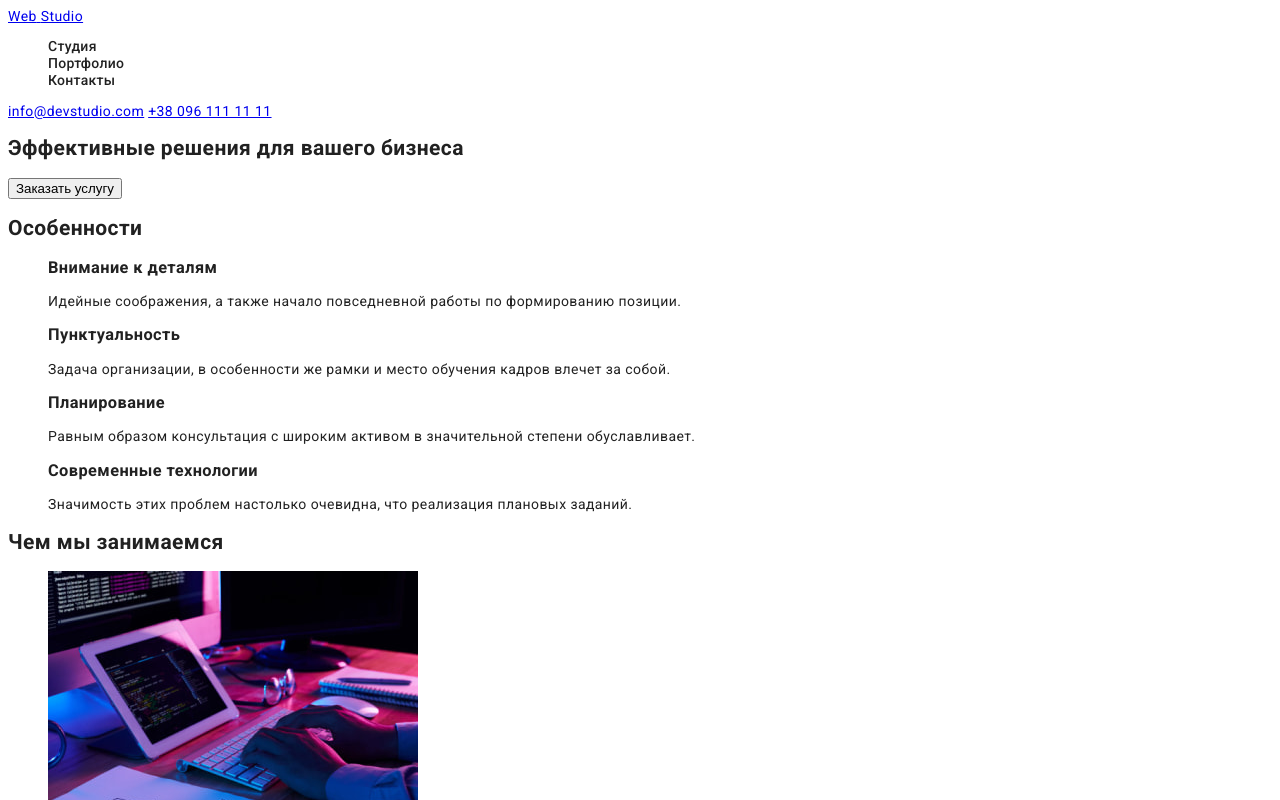
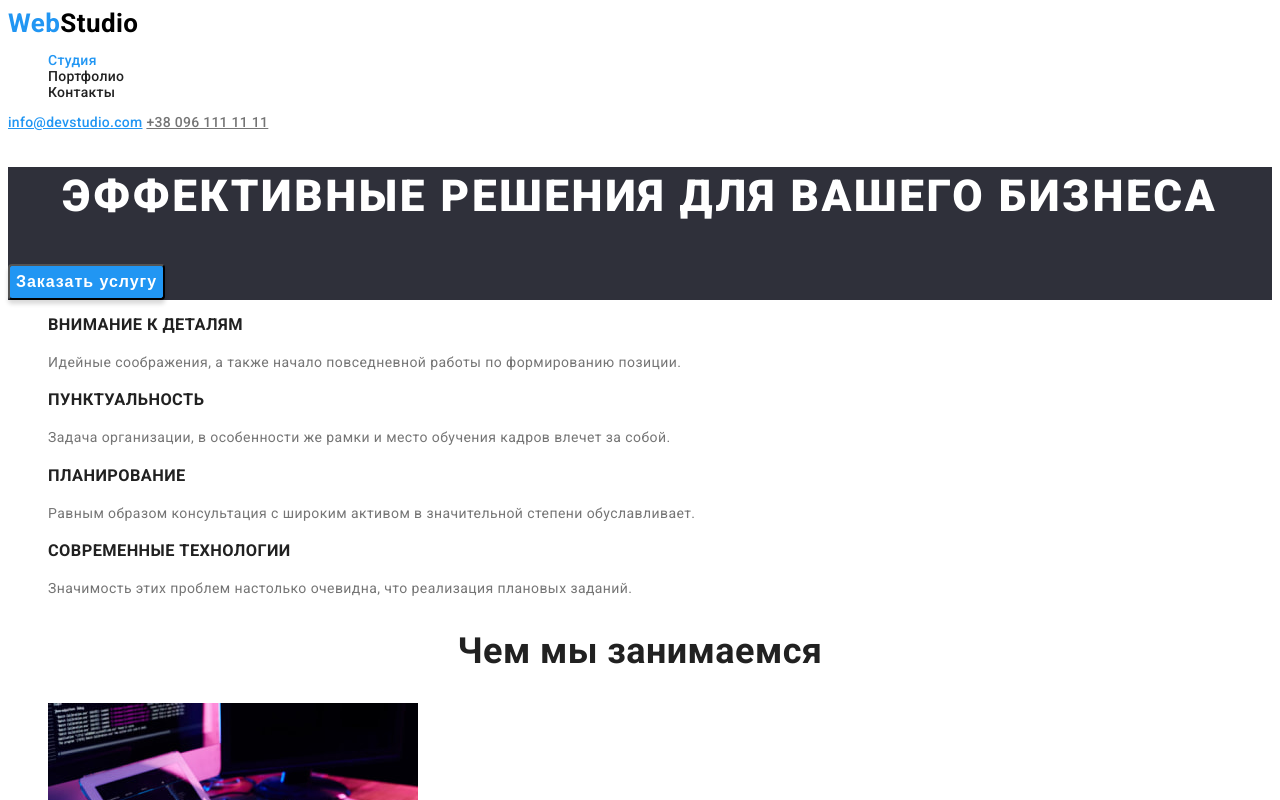
Before and after one commit to AlexAndriushchenko/goit-markup-hw-02, a plain HTML site: page index.html in a window 1280 px wide. Shown: the top 800 px of the page. Drawn offline with Linux system fonts and the light colour scheme.

Commit message:
first page

```diff
--- a/css/styles.css
+++ b/css/styles.css
@@ -1,17 +1,3 @@
-/* color: #2196F3; голубой
-color: #000000; черный
-++color: #212121; черный-портфолио
-+++color: #757575; номер телефона
-++#FFFFFF; белый
-background: #2F303A;
-color: rgba(255, 255, 255, 0.6); подвал*/
-
-/* background: #FFFFFF; шапка
-background: #2F303A большой блок;
-background: #E5E5E5;
-background: #F5F4FA; наша команда
- */
-
 :root {
   --primary-text-color: #212121;
   --title-text-color: #ffffff;
@@ -19,38 +5,177 @@ background: #F5F4FA; наша команда
   --text-color: #757575;
   --contact-color: rgba(255, 255, 255, 0.6);
   --primary-bg-color: #2f303a;
+  --main-font: "Roboto", sans-serif;
+  --secondary-font: "Raleway" sans-serif;
 }
 
+body {
+  font-family: var(--main-font);
+  font-size: 14px;
+  line-height: 1.14;
+  letter-spacing: 0.03em;
+  color: var(--primary-text-color);
+  background-color: #ffffff;
+}
+
+/* общие паттерны */
 .list {
   list-style: none;
 }
 
-/* a {
-  text-decoration: none;
-} */
-
-body {
-  color: var(--primary-text-color);
-  background-color: #ffffff;
-  font-family: "Roboto", sans-serif;
-  font-size: 14px;
-  /* line-height: 1.14; */
-  letter-spacing: 0.03em;
+.visually-hidden {
+  position: absolute;
+  white-space: nowrap;
+  width: 1px;
+  height: 1px;
+  overflow: hidden;
+  border: 0;
+  padding: 0;
+  clip: rect(0 0 0 0);
+  clip-path: inset(50%);
+  margin: -1px;
 }
 
 /* Шапка сайта */
-.page-header {
-  /* background: #ffffff; */
+.logo {
+  font-family: var(--secondary-font);
+  font-weight: 700;
+  font-size: 26px;
+  line-height: 1.19;
+
+  text-decoration: none;
+  color: var(--accent-color);
+}
+
+.logo-black {
+  color: #000000;
+}
+
+.logo-white {
+  color: #ffffff;
 }
 
 .link-header {
-  font-family: "Roboto";
-  font-style: normal;
   font-weight: 500;
-  font-size: 14px;
-  line-height: 1.14;
   letter-spacing: 0.02em;
   text-decoration: none;
+  color: var(--primary-text-color);
+}
+
+.link-header:hover,
+.link-header:focus {
+  color: var(--accent-color);
+}
+
+.link-contact {
+  font-weight: 500;
+  letter-spacing: 0.02em;
+  color: var(--text-color);
+}
+
+.link-contact:hover,
+.link-contact:focus {
+  color: var(--accent-color);
+}
+
+.link-active {
+  color: var(--accent-color);
+}
+
+/* hero */
+.hero {
+  background: var(--primary-bg-color);
+}
+
+.hero-title {
+  font-weight: 900;
+  font-size: 44px;
+  line-height: 1.36;
+  text-align: center;
+  letter-spacing: 0.06em;
+  text-transform: uppercase;
+  color: var(--title-text-color);
+}
+
+.hero-button {
+  background: var(--accent-color);
+  box-shadow: 0px 4px 4px rgba(0, 0, 0, 0.15);
+  border-radius: 4px;
+
+  font-weight: 700;
+  font-size: 16px;
+  line-height: 1.88;
+  display: flex;
+  align-items: center;
+  text-align: center;
+  letter-spacing: 0.06em;
+
+  color: #ffffff;
+}
+
+/* Преимущества */
+.advantages-header {
+  font-weight: 700;
+  text-transform: uppercase;
 
   color: var(--primary-text-color);
 }
+
+.advantages-text {
+  font-size: 14px;
+  line-height: 1.71;
+  color: var(--text-color);
+}
+
+/* Чем мы занимаемся */
+.activity {
+  font-weight: 700;
+  font-size: 36px;
+  line-height: 1.16;
+  text-align: center;
+  color: var(--primary-text-color);
+}
+
+/* Наша команда */
+.team {
+  background: #f5f4fa;
+}
+
+.team-header {
+  font-weight: 700;
+  font-size: 36px;
+  line-height: 1.16;
+  text-align: center;
+  color: var(--primary-text-color);
+}
+
+.team-member {
+  font-weight: 500;
+  font-size: 16px;
+  line-height: 1.18;
+  text-align: center;
+  color: var(--primary-text-color);
+}
+
+.team-text {
+  font-size: 16px;
+  line-height: 1.18;
+  text-align: center;
+  color: var(--text-color);
+}
+
+/* Футер */
+.footer {
+  background: #2f303a;
+}
+
+.footer-address {
+  font-style: normal;
+  line-height: 1.71;
+  color: var(--title-text-color);
+}
+
+.footer-contact {
+  line-height: 1.71;
+  color: var(--contact-color);
+}
--- a/index.html
+++ b/index.html
@@ -17,19 +17,17 @@
   </head>
   <body>
     <!-- Шапка сайта -->
-    <header clss="page-header">
-      <nav class="site-nav">
-        <a href="/"
-          ><span class="web">Web</span> <span class="studio">Studio</span></a
-        >
+    <header>
+      <nav>
+        <a class="logo" href=""> Web<span class="logo-black">Studio</span></a>
         <ul class="list">
-          <li><a class="link-header" href="">Студия</a></li>
+          <li><a class="link-header link-active" href="">Студия</a></li>
           <li><a class="link-header" href="./portfolio.html">Портфолио</a></li>
           <li><a class="link-header" href="">Контакты</a></li>
         </ul>
       </nav>
 
-      <a class="link-contact" href="mailto:info@devstudio.com"
+      <a class="link-contact link-active" href="mailto:info@devstudio.com"
         >info@devstudio.com</a
       >
       <a class="link-contact" href="tel:+380961111111">+38 096 111 11 11</a>
@@ -45,32 +43,32 @@
       <!-- Преимущества -->
       <section>
         <!-- выводить этот заголовок не будем, сделал как в примере -->
-        <h2 class="invisible-header">Особенности</h2>
+        <h2 class="visually-hidden">Особенности</h2>
         <ul class="list advantages">
           <li>
             <h3 class="advantages-header">Внимание к деталям</h3>
-            <p>
+            <p class="advantages-text">
               Идейные соображения, а также начало повседневной работы по
               формированию позиции.
             </p>
           </li>
           <li>
             <h3 class="advantages-header">Пунктуальность</h3>
-            <p>
+            <p class="advantages-text">
               Задача организации, в особенности же рамки и место обучения кадров
               влечет за собой.
             </p>
           </li>
           <li>
             <h3 class="advantages-header">Планирование</h3>
-            <p>
+            <p class="advantages-text">
               Равным образом консультация с широким активом в значительной
               степени обуславливает.
             </p>
           </li>
           <li>
             <h3 class="advantages-header">Современные технологии</h3>
-            <p>
+            <p class="advantages-text">
               Значимость этих проблем настолько очевидна, что реализация
               плановых заданий.
             </p>
@@ -120,8 +118,8 @@
               width="270"
               height="260"
             />
-            <h3>Игорь Демьяненко</h3>
-            <p>Product Designer</p>
+            <h3 class="team-member">Игорь Демьяненко</h3>
+            <p class="team-text">Product Designer</p>
           </li>
           <li>
             <img
@@ -130,8 +128,8 @@
               width="270"
               height="260"
             />
-            <h3>Ольга Репина</h3>
-            <p>Frontend Developer</p>
+            <h3 class="team-member">Ольга Репина</h3>
+            <p class="team-text">Frontend Developer</p>
           </li>
           <li>
             <img
@@ -140,8 +138,8 @@
               width="270"
               height="260"
             />
-            <h3>Николай Тарасов</h3>
-            <p>Marketing</p>
+            <h3 class="team-member">Николай Тарасов</h3>
+            <p class="team-text">Marketing</p>
           </li>
           <li>
             <img
@@ -150,8 +148,8 @@
               width="270"
               height="260"
             />
-            <h3>Михаил Ермаков</h3>
-            <p>UI Designer</p>
+            <h3 class="team-member">Михаил Ермаков</h3>
+            <p class="team-text">UI Designer</p>
           </li>
         </ul>
       </section>
@@ -159,11 +157,7 @@
 
     <!-- Футер -->
     <footer class="footer">
-      <!-- <a href="/">WebStudio</a> -->
-      <a href="/"
-        ><span class="web">Web</span>
-        <span class="footer-studio">Studio</span></a
-      >
+      <a class="logo" href=""> Web<span class="logo-white">Studio</span></a>
       <address class="footer-address">г. Киев, пр-т Леси Украинки, 26</address>
       <ul class="list">
         <li>
```
